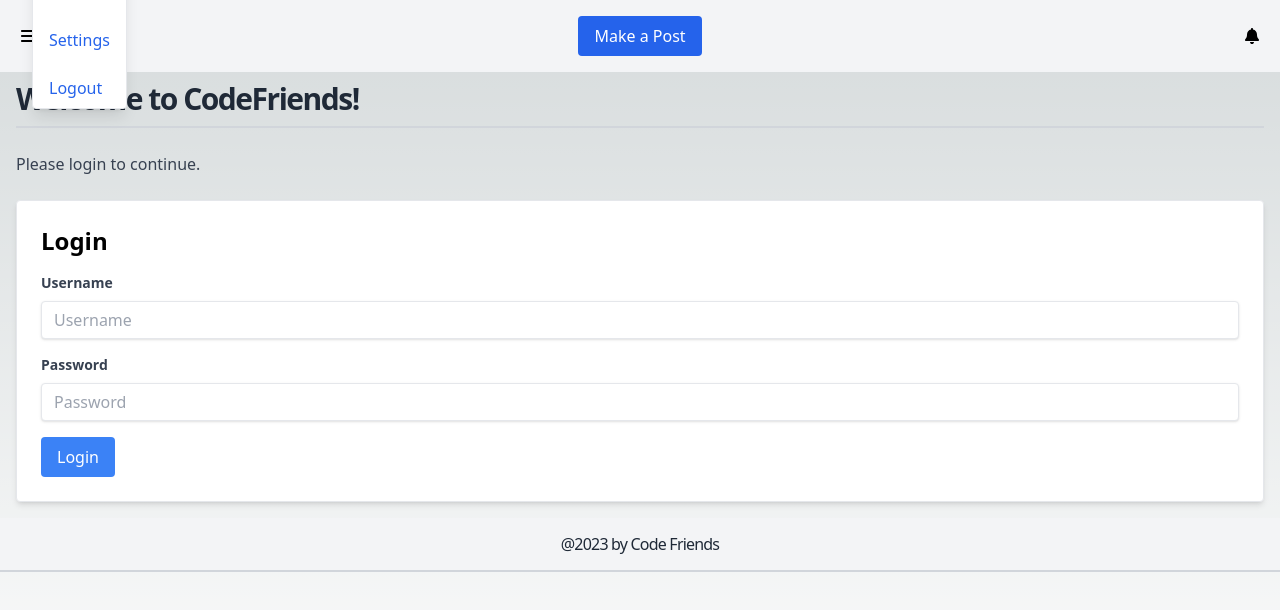
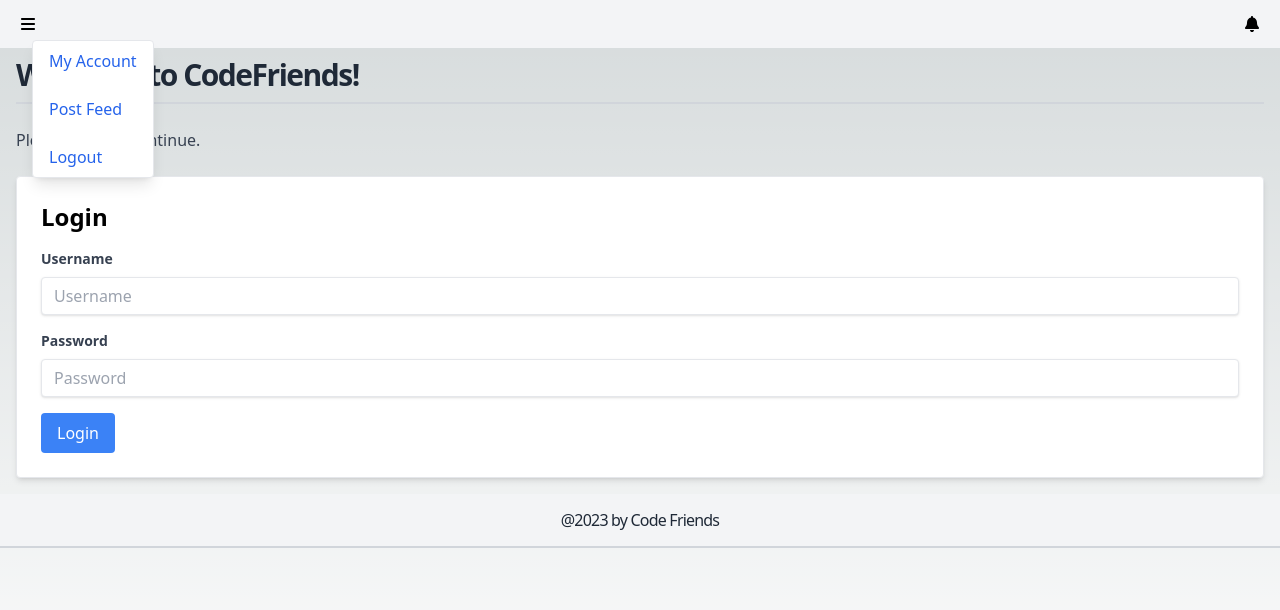
Before and after one commit to alexdwagner/code-friends, a Next.js app: page / in a window 1280 px wide. Both pictures are taken after a click on the icon 28 px from the left and 36 px from the top of the page. Shown: the top 610 px of the page. Built offline with nearby package versions, Linux system fonts and the light colour scheme.

Commit message:
Save point

```diff
--- a/components/layout/Nav.tsx
+++ b/components/layout/Nav.tsx
@@ -1,5 +1,5 @@
 import Link from 'next/link';
-import React, { useState } from 'react';
+import React, { useState, useRef, useEffect } from 'react';
 import { FontAwesomeIcon } from '@fortawesome/react-fontawesome';
 import { faBars, faBell } from '@fortawesome/free-solid-svg-icons';
 import { useRouter } from 'next/router';
@@ -7,31 +7,52 @@ import { useRouter } from 'next/router';
 const Nav: React.FC = () => {
     const [isOpen, setIsOpen] = useState(false);
     const router = useRouter();
+    const menuRef = useRef(null);
 
-    return (
-        <nav className="relative flex items-center space-x-4 justify-between w-full">
-            <FontAwesomeIcon icon={faBars} width="24" height="24" onClick={() => setIsOpen(!isOpen)} />
+    useEffect(() => {
+        document.addEventListener('mousedown', handleClickOutside);
 
-            {router.pathname !== '/create' && (
+        return () => {
+            document.removeEventListener('mousedown', handleClickOutside);
+        };
+    }, []);
+
+    const handleClickOutside = (event) => {
+        if (menuRef.current && !menuRef.current.contains(event.target)) {
+            setIsOpen(false);
+        }
+    };
+
+    const renderMakeAPostButton = () => {
+        if (router.pathname === '/posts') {
+            return (
                 <Link href="/create" legacyBehavior>
                     <a className="bg-blue-600 text-white px-4 py-2 rounded hover:bg-blue-700 transition-colors duration-200">
                         Make a Post
                     </a>
                 </Link>
-            )}
+            );
+        }
+    }
+
+    return (
+        <nav className="relative flex items-center space-x-4 justify-between w-full" ref={menuRef}>
+            <FontAwesomeIcon icon={faBars} width="24" height="24" onClick={() => setIsOpen(!isOpen)} />
+
+            {renderMakeAPostButton()}
 
             <FontAwesomeIcon icon={faBell} width="24" height="24" />
 
             {isOpen && (
-                <ul className="absolute left-0 mt-2 space-y-2 bg-white text-blue-600 border border-gray-200 rounded shadow-lg">
+                <ul className="absolute top-full left-0 mt-2 space-y-2 bg-white text-blue-600 border border-gray-200 rounded shadow-lg">
                     <li className="px-4 py-2 hover:bg-gray-200">
                         <Link href="/profile" legacyBehavior>
-                            <a onClick={() => setIsOpen(false)}>Profile</a>
+                            <a onClick={() => setIsOpen(false)}>My Account</a>
                         </Link>
                     </li>
                     <li className="px-4 py-2 hover:bg-gray-200">
-                        <Link href="/settings" legacyBehavior>
-                            <a onClick={() => setIsOpen(false)}>Settings</a>
+                        <Link href="/posts" legacyBehavior>
+                            <a onClick={() => setIsOpen(false)}>Post Feed</a>
                         </Link>
                     </li>
                     <li className="px-4 py-2 hover:bg-gray-200">
```
